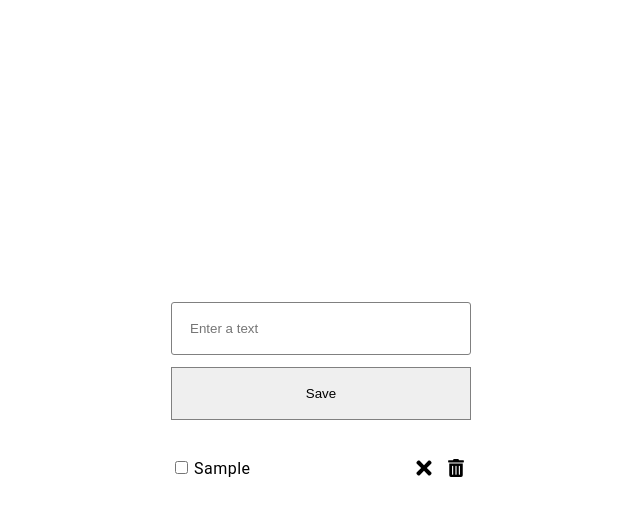
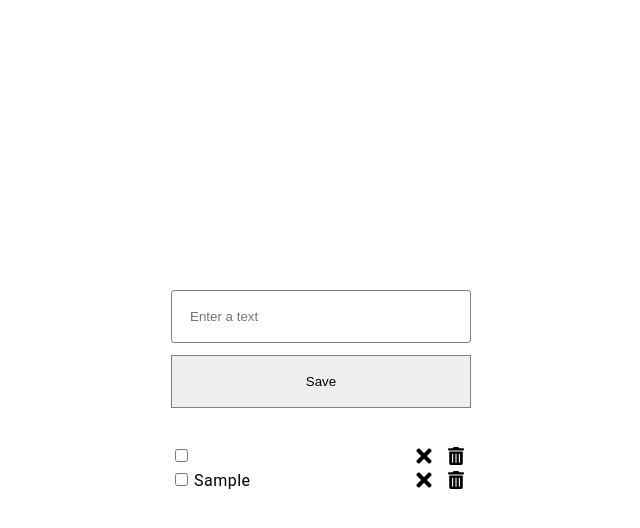
Before and after one commit to tiavina-mika/react-ts-todolist-for-intern, a React (Create React App) app: page / in a window 1280 px wide. Both pictures are taken after typing "Sample" into the empty fields and a click on the button "Save". Shown: the top 528 px of the page, without its empty margins (319-959 px from the left). Built offline with nearby package versions, Linux system fonts and the light colour scheme.

Commit message:
refactor components

```diff
--- /dev/null
+++ b/src/components/todos/Column.tsx
@@ -0,0 +1,75 @@
+import * as React from "react";
+import { createUseStyles, useTheme } from "react-jss";
+import { FaCheck, FaTimes, FaTrashAlt } from 'react-icons/fa';
+
+import IconButton from './IconButton';
+import { useTodoDispatch } from "../../store/context/TodoContext";
+import { checkTodo, removeTodo, selectTodo } from "../../store/actions/TodoActions";
+import { Todo as TodoI } from "../../store/reducers/TodoReducer";
+
+const useStyles = createUseStyles((theme: any) => ({
+  items: {
+    composes: 'flexColumn center spaceBetween flex1 stretchSelf',
+    marginTop: theme.spacing(3),
+    paddingTop: theme.spacing(3),
+    paddingBottom: theme.spacing(3),
+  },
+  item: {
+    composes: 'flexRow center spaceBetween flex1 stretchSelf',
+  },
+  checkbox: {
+    marginRight: theme.spacing(1),
+    '&:hover': {
+      cursor: 'pointer',
+    }
+  },
+  text: {
+    fontFamily: 'Roboto, sans-serif',
+    textTransform: 'capitalize',
+    letterSpacing: 0.5,
+  },
+  actions: {
+    composes: 'flexRow center',
+  },
+}))
+
+type Props = {
+  onSelect: () => void;
+  onCheck: () => void;
+  onDelete: () => void;
+  content?: string;
+  checked: boolean;
+}
+const Column = ({ onSelect, onCheck, onDelete, content, checked }: Props) => {
+  const classes = useStyles();
+  const theme = useTheme();
+
+  return (
+      <div className={classes.item}>
+        <div>
+          <input type="checkbox" className={classes.checkbox} onChange={onSelect} />
+          {content && (
+            <span className={classes.text}>
+              {content}
+            </span>
+          )}
+        </div>
+        {/* ----------------- Button Actions ----------------------------- */}
+        <div className={classes.actions}>
+          <IconButton
+            icon={checked ? FaCheck : FaTimes}
+            color={checked ? (theme as any)?.colors.active : 'initial'}
+            onClick={onCheck}
+
+          />
+          <IconButton
+            icon={FaTrashAlt}
+            size={18}
+            onClick={onDelete}
+          />
+        </div>
+      </div>
+  );
+}
+
+export default Column;
--- /dev/null
+++ b/src/components/todos/Todo.tsx
@@ -0,0 +1,27 @@
+import * as React from "react";
+
+import Column from './Column';
+import { useTodoDispatch } from "../../store/context/TodoContext";
+import { checkTodo, removeTodo, selectTodo } from "../../store/actions/TodoActions";
+import { Todo as TodoI } from "../../store/reducers/TodoReducer";
+
+type Props = { todo: TodoI}
+const Todo = ({ todo: item }: Props) => {
+  const dispatch = useTodoDispatch();
+
+  const handleDelete = (todo: TodoI): void => dispatch(removeTodo(todo));
+  const handleCheck = (todo: TodoI): void => dispatch(checkTodo(todo));
+  const handleSelected = (todo: TodoI): void => dispatch(selectTodo(todo));
+
+  return (
+    <Column
+      onSelect={() => handleSelected(item)}
+      onCheck={() => handleCheck(item)}
+      onDelete={() => handleDelete(item)}
+      content={item.text}
+      checked={item.checked}
+    />
+  );
+}
+
+export default Todo;
--- a/src/components/todos/Todos.tsx
+++ b/src/components/todos/Todos.tsx
@@ -7,7 +7,9 @@ import { FaCheck, FaTimes, FaTrashAlt } from 'react-icons/fa';
 import IconButton from './IconButton';
 import { useTodoDispatch, useTodoState } from "../../store/context/TodoContext";
 import { checkTodo, removeTodo, selectTodo } from "../../store/actions/TodoActions";
-import { Todo } from "../../store/reducers/TodoReducer";
+import { Todo as TodoI } from "../../store/reducers/TodoReducer";
+import Todo from "./Todo";
+import Column from "./Column";
 
 const useStyles = createUseStyles((theme: any) => ({
   items: {
@@ -16,67 +18,33 @@ const useStyles = createUseStyles((theme: any) => ({
     paddingTop: theme.spacing(3),
     paddingBottom: theme.spacing(3),
   },
-  item: {
-    composes: 'flexRow center spaceBetween flex1 stretchSelf',
-  },
-  checkbox: {
-    marginRight: theme.spacing(1),
-    '&:hover': {
-      cursor: 'pointer',
-    }
-  },
-  text: {
-    fontFamily: 'Roboto, sans-serif',
-    textTransform: 'capitalize',
-    letterSpacing: 0.5,
-  },
-  actions: {
-    composes: 'flexRow center',
-  },
 }))
 
 const Todos = () => {
   const { todos: items } = useTodoState();
-  console.log(items)
   const classes = useStyles();
   const theme = useTheme();
   const dispatch = useTodoDispatch();
 
-  const handleDelete = (todo: Todo): void => dispatch(removeTodo(todo));
-  const handleCheck = (todo: Todo): void => dispatch(checkTodo(todo));
-  const handleSelected = (todo: Todo): void => dispatch(selectTodo(todo));
-
+  if (items.length === 0) {
+    return (
+      <div className={classes.items}>
+        <span className={classes.text}>No Todo Yet </span>
+      </div>
+    )
+  }
   return (
     <div className={classes.items}>
-      { items?.length > 0
-        ? [items.map((item: Todo, index: number): ReactNode => (
-      // ----------------- List -----------------------------//
-        <div className={classes.item} key={item.id + index}>
-          <div>
-            <input type="checkbox" className={classes.checkbox} onChange={() => handleSelected} />
-            <span className={classes.text}>
-              {item.text}
-            </span>
-          </div>
-          {/* ----------------- Button Actions ----------------------------- */}
-          <div className={classes.actions}>
-            <IconButton
-              icon={item.checked ? FaCheck : FaTimes}
-              color={item.checked ? (theme as any)?.colors.active : 'initial'}
-              onClick={() => handleCheck(item)}
+      <Column
+        onSelect={() => {}}
+        onCheck={() => {}}
+        onDelete={() => {}}
+        checked={false}
+      />
 
-            />
-            <IconButton
-              icon={FaTrashAlt}
-              size={18}
-              onClick={() => handleDelete(item)}
-            />
-          </div>
-        </div>
-      ))]
-      // ----------------- No Data -----------------------------//
-      : <span className={classes.text}>No Todo Yet </span>
-    }
+      {items.map((item: TodoI, index: number): ReactNode =>
+        <Todo todo={item} key={item.id + index} />
+      )}
     </div>
   );
 }
```
